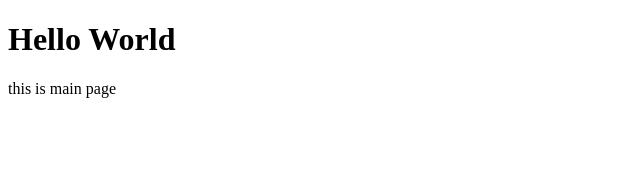
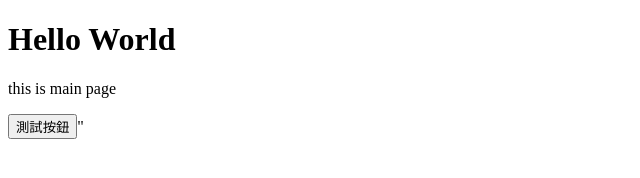
Before and after one commit to efairylapis/efairylapis.github.io, a plain HTML site: page index.html in a window 1280 px wide. Shown: the whole page, without its empty margins (0-640 px from the left). Drawn offline with Linux system fonts and the light colour scheme.

Commit message:
add test button

```diff
--- a/index.html
+++ b/index.html
@@ -3,5 +3,6 @@
 <body>
 <h1>Hello World</h1>
 <p>this is main page</p>
+<button onclick="location.href='http://www.google.com/search?q'">測試按鈕</button>"
 </body>
 </html>
```
